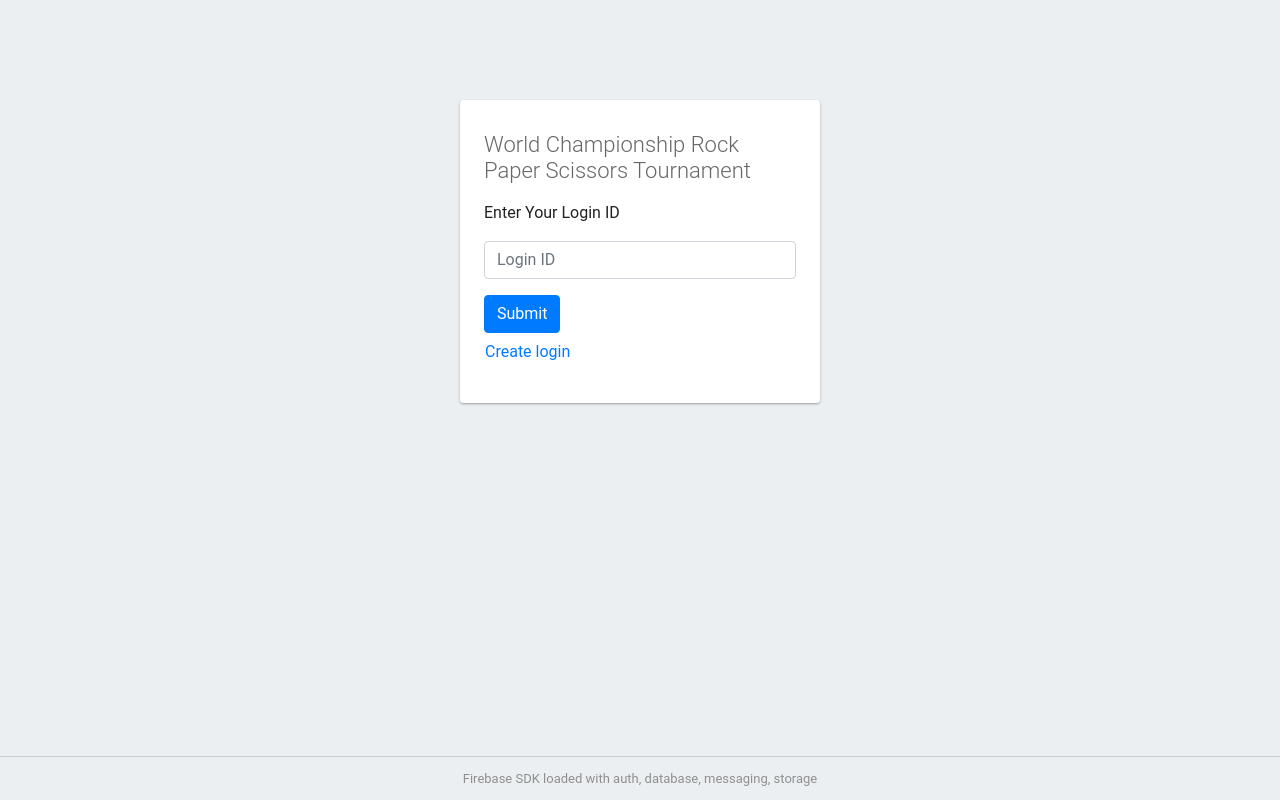
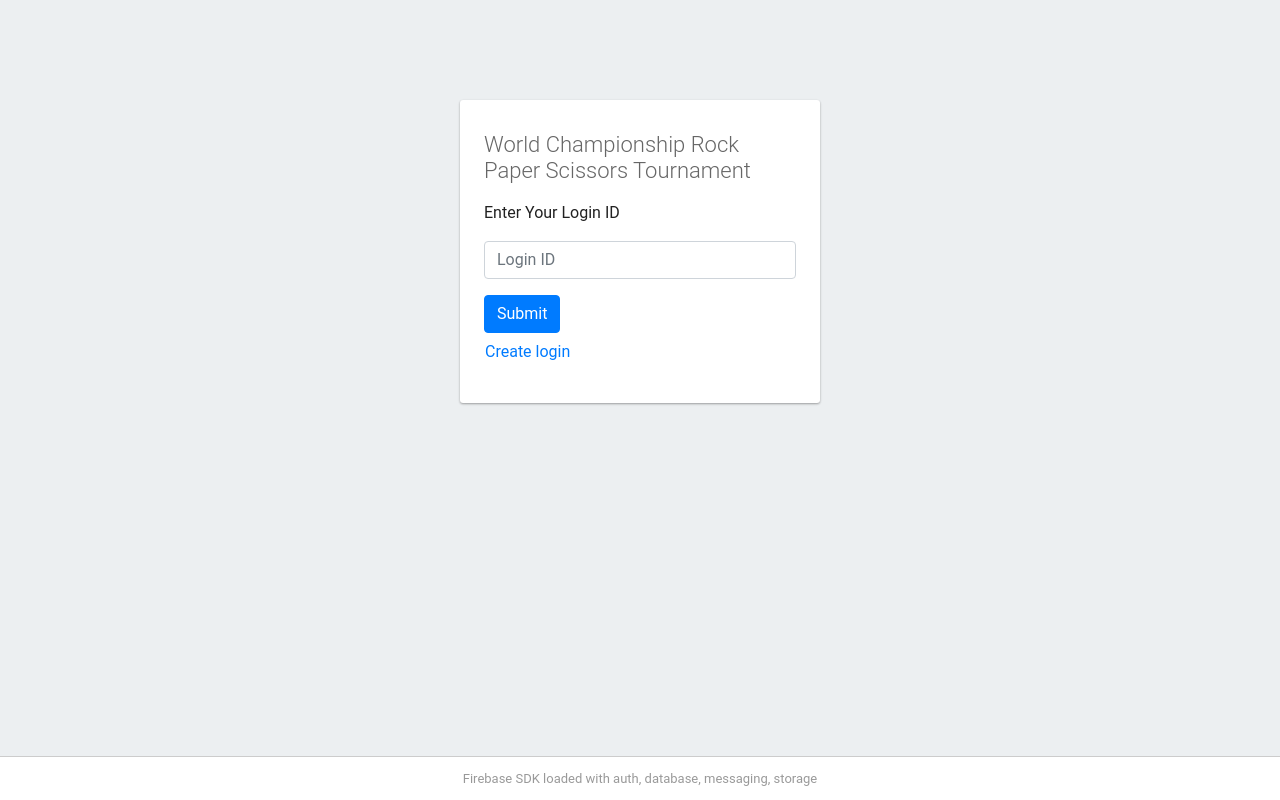
Before and after one commit to krtcotmo2/multiPlayerGame, a plain HTML site: page index.html in a window 1280 px wide. Drawn offline with nearby package versions, Linux system fonts and the light colour scheme; no server answers.

Commit message:
Update style.css

```diff
--- a/assets/css/style.css
+++ b/assets/css/style.css
@@ -4,7 +4,7 @@ body { background: #ECEFF1; color: rgba(0,0,0,0.87); font-family: Roboto, Helvet
      body, #message { margin-top: 0; background: white; box-shadow: none; }
      body { border-top: 16px solid #ffa100; }
 }
-footer{position: fixed; bottom: 0px; padding:12px; text-align: center; width: 100%; border-top:1px solid #ccc;}
+footer{position: fixed; bottom: 0px; padding:12px; text-align: center; width: 100%; border-top:1px solid #ccc; background:white;}
 .card-body{padding:0px;}
 
 /* LOGIN SECTION */
@@ -28,7 +28,7 @@ footer{position: fixed; bottom: 0px; padding:12px; text-align: center; width: 10
      display: block;
 }
 
-/* HEADER OF PAGE SHOWING CURRNET LOGGED IN PERSON AND LOG OUT BUTTON */
+/* HEADER OF PAGE SHOWING CURRENT LOGGED IN PERSON AND LOG OUT BUTTON */
 #curPlayerHeader{display: none;}
 #curPlayerHeader button{    margin-right: 12px;
      position: absolute;
@@ -47,6 +47,7 @@ footer{position: fixed; bottom: 0px; padding:12px; text-align: center; width: 10
 
 
 /* CURRENT GAME SECTION*/
+#mainGame{padding-bottom:60px;}
 .optionImg{
      border-radius: 30px;
      cursor: pointer;
```
